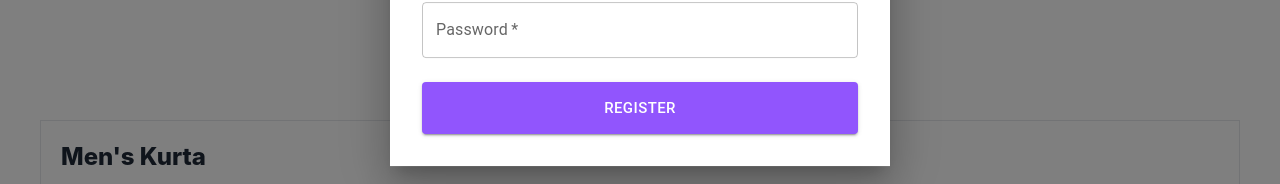
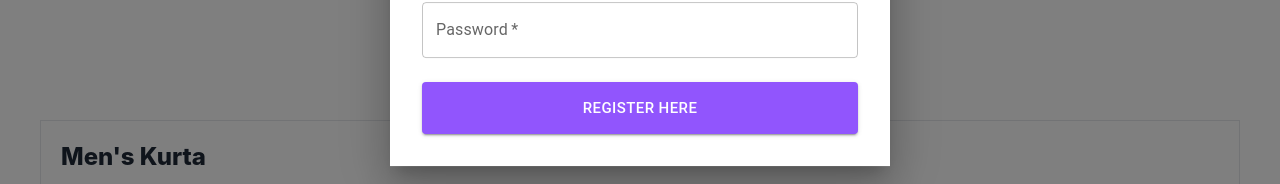
Before and after one commit to manish0to1/e-commerce, a React (Create React App) app: page / in a window 1280 px wide. Both pictures are taken after a click on the button "SIGNIN". Shown: the part 424-608 px from the top of the page. Built offline with nearby package versions, Linux system fonts and the light colour scheme.

Commit message:
working on Register Page

```diff
--- a/src/Auth/Register.jsx
+++ b/src/Auth/Register.jsx
@@ -61,7 +61,7 @@ const Register = () => {
               size="large"
               sx={{ padding: ".8rem 0", bgcolor: "#9155FD" }}
             >
-              Register
+              Register here
             </Button>
           </Grid>
         </Grid>
```
